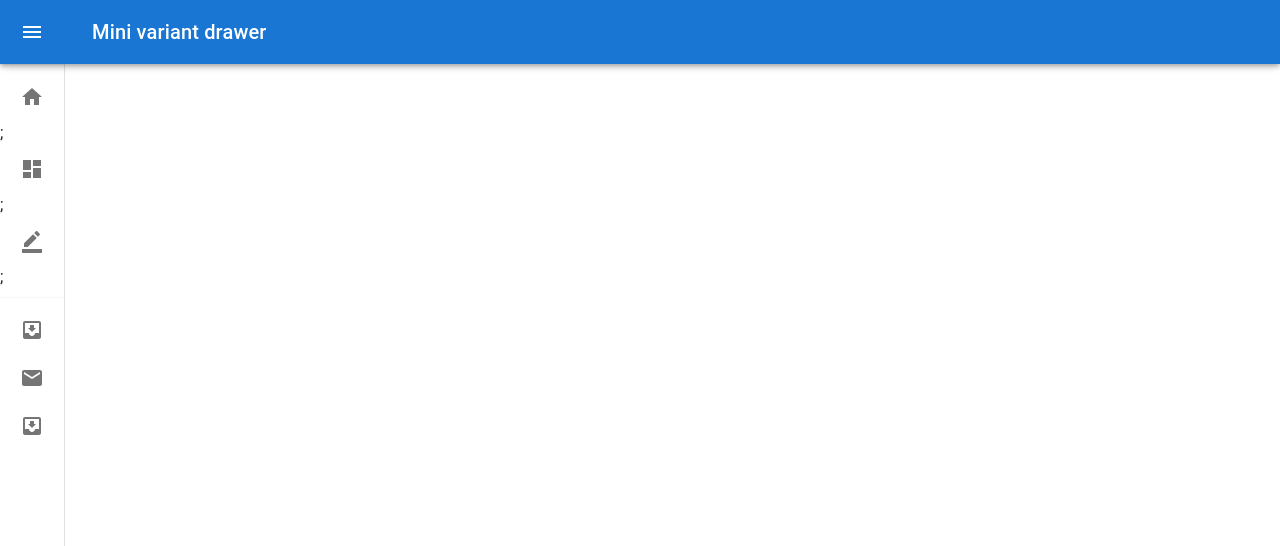
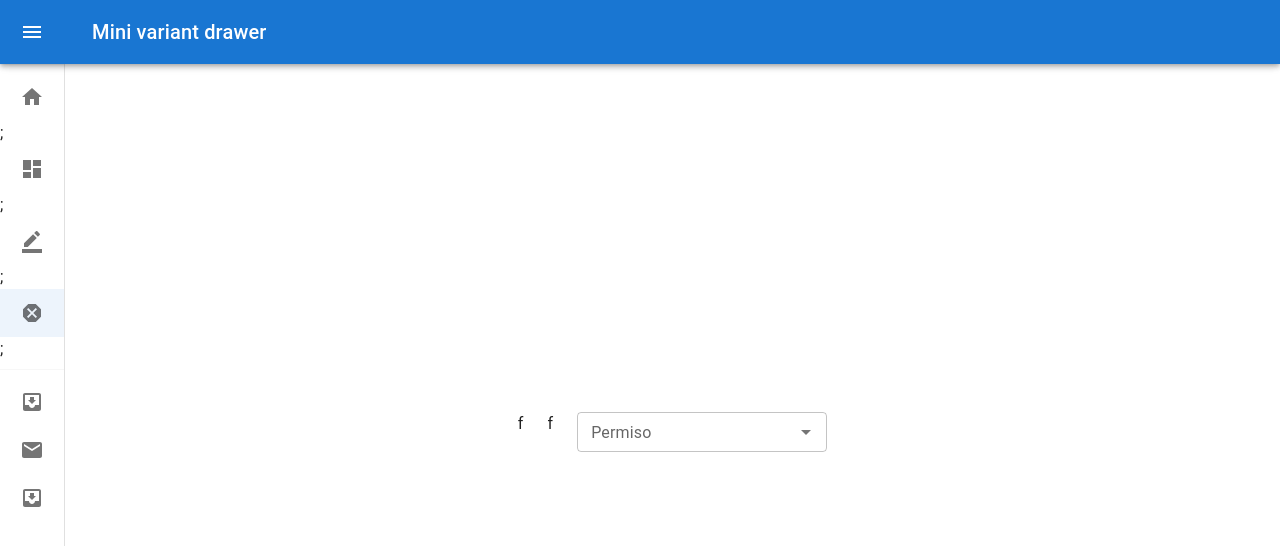
Before and after one commit to lroblesVnty/ixachi-react, a React (Vite) app: page /levantamiento in a window 1280 px wide. Shown: the top 546 px of the page. Built offline with nearby package versions, Linux system fonts and the light colour scheme; no server answers.

Commit message:
form alta levantamientos init

```diff
--- a/package.json
+++ b/package.json
@@ -14,6 +14,7 @@
     "@emotion/styled": "^11.13.0",
     "@mui/icons-material": "^5.16.5",
     "@mui/material": "^5.16.5",
+    "axios": "^1.7.5",
     "react": "^18.3.1",
     "react-dom": "^18.3.1",
     "react-hook-form": "^7.52.1",
--- a/src/App.jsx
+++ b/src/App.jsx
@@ -7,6 +7,7 @@ import Home from './pages/Home'
 import { Routes, Route} from "react-router-dom";
 import Dashboard from './pages/Dashboard'
 import Permisos from './pages/Permisos'
+import Levantamientos from './pages/Levantamientos'
 
 function App() {
   	const [count, setCount] = useState(0)
@@ -23,6 +24,9 @@ function App() {
 				<Route>
 					<Route path="/permisos" element={<Permisos/>} />
 				</Route>
+				<Route>
+					<Route path="/levantamiento" element={<Levantamientos/>} />
+				</Route>
 			</Routes>
 		</MenuBar>
    		/*  <>
--- a/src/components/MenuBar.jsx
+++ b/src/components/MenuBar.jsx
@@ -23,6 +23,7 @@ import { NavLink, useLocation } from "react-router-dom";
 import DashboardIcon from '@mui/icons-material/Dashboard';
 import AccountCircleIcon from '@mui/icons-material/AccountCircle';
 import BorderColorIcon from '@mui/icons-material/BorderColor';
+import { Dangerous } from "@mui/icons-material";
 
 const drawerWidth = 240;
 
@@ -41,6 +42,11 @@ const menuItem=[
     path:"/permisos",
     name:"Permisos",
     icon:<BorderColorIcon/>
+  },
+  {
+    path:"/levantamiento",
+    name:"Levantamientos",
+    icon:<Dangerous/>
   }
 ]
 
@@ -222,7 +228,7 @@ function MenuBar({children}) {
             ))}
             </List>
         </Drawer>
-        <Box component="main" sx={{ flexGrow: 1, p: 3 }}>
+        <Box component="main" sx={{ flexGrow: 1, p: 3 }} >
             <DrawerHeader />
             {children}
         </Box>
--- /dev/null
+++ b/src/pages/Levantamientos.jsx
@@ -0,0 +1,90 @@
+import { useState,useEffect } from "react";
+import { getPermisosByProyect } from "../services/permiso.service";
+import { useForm, Controller } from "react-hook-form";
+import Box from '@mui/material/Box';
+import Container from '@mui/material/Container';
+//import LoadingButton from '@mui/lab/LoadingButton';
+import TextField from '@mui/material/TextField';
+import Autocomplete from '@mui/material/Autocomplete';
+
+const Levantamientos = () => {
+    const [permiso, setPermiso] = useState(null)
+    const [permisos, setPermisos] = useState(null)
+    const {register, handleSubmit,formState: { errors},watch,reset,control} = useForm();
+
+
+    const loadPermisos=async ()=>{
+        try {
+            const resp= await getPermisosByProyect('2D NORTE')
+            if (resp.status==200 && resp.data) {
+                console.log(resp.data)
+                setPermisos(resp.data)
+            }
+        } catch (error) {
+            console.log(error)
+        }
+    }
+
+    useEffect(() => {
+        loadPermisos()
+    },[]);//arreglo vacio para que no itere varias
+
+  return (
+    <Container maxWidth="sm">
+    <div className="container">
+
+
+        <div className="row">
+            <div className="col">
+                f
+            </div>
+            <div className="col">
+                f
+            </div>
+            <div className="col">
+                <Controller
+                    name="permiso"
+                    control={control}
+                    rules={{
+                        required: "Selecciona un permiso"
+                    }}
+                    render={({ field: { onChange, value },fieldState }) => (
+
+                        <Autocomplete
+                        id="combo-box-permiso"
+                        isOptionEqualToValue={(option, value) => option.IdPermiso === value.IdPermiso}
+                        size="small"
+                        options={permisos}
+                        getOptionLabel={(option) => option.predio.propietario.nombre+'/'+option.IdPermiso}
+                        sx={{ width: '100%'}}
+                        value={permiso}
+                        onChange={(event, newValue) => {
+                            onChange(newValue)
+                            setPermiso(newValue);
+                            /*if(newValue  && destino && newValue.id==destino.id){
+                                setMiembros(null);
+                            }*/
+                        }}
+                        renderInput={(params) => (
+                            <TextField
+                                {...params}
+                                label="Permiso"
+                                variant="outlined"
+                                error={!!fieldState.error}
+                                helperText={fieldState.error?.message}
+                                type="text"
+                                sx={{width:250}}
+
+                            />
+
+                        )}
+                        />
+                    )}
+                />
+            </div>
+        </div>
+        </div>
+    </Container>
+  )
+}
+export default Levantamientos
--- /dev/null
+++ b/src/services/permiso.service.js
@@ -0,0 +1,17 @@
+import axios from 'axios'
+const apiIxachi = axios.create({
+    //baseURL: 'http://localhost/api-laravel/public/api'
+    baseURL:'http://127.0.0.1:8000/api'
+});
+
+
+export const  addMember=async (data)=>{
+    const response= await apiIxachi.post('/miembro',data)
+    return response
+}
+
+export const  getPermisosByProyect=async (proy)=>{
+   // const response= await apiIxachi.get('/miembro')
+    const response= await apiIxachi.get('/permiso/lev/'+proy)
+    return response
+}
```
Also changed, not shown: 1 other file (tests, documents, lock files or other folders).
